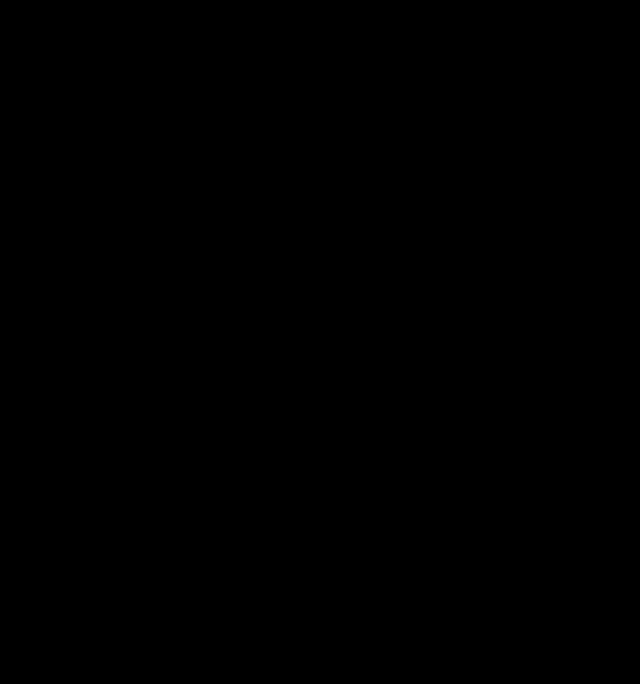
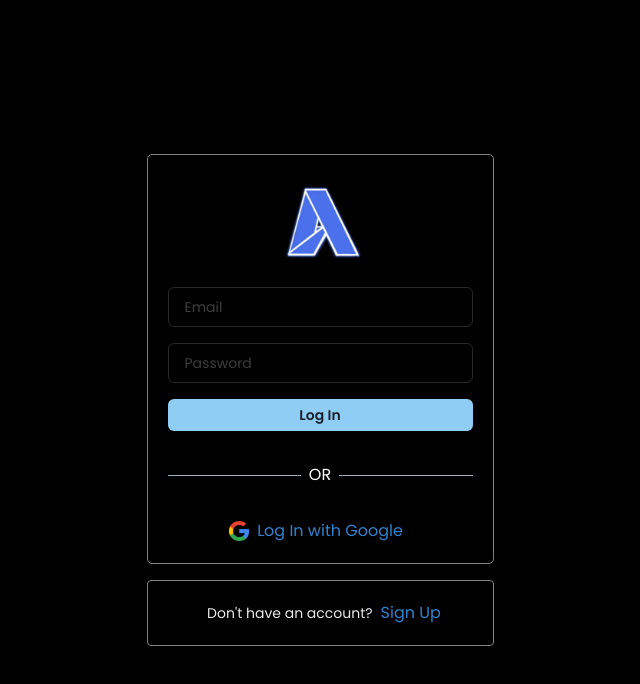
Before and after one commit to albertnanda19/AlSnap, a React (Vite) app: page /auth in a window 1280 px wide. Before the commit this address had no page. Shown: the top 684 px of the page, without its empty margins (320-960 px from the left). Built offline with nearby package versions, Linux system fonts and the light colour scheme.

Commit message:
create UI design for auth page and initiate layout page

```diff
--- a/src/App.jsx
+++ b/src/App.jsx
@@ -1,6 +1,7 @@
 import { Routes } from 'react-router-dom'
 import Home from './pages/Home'
 import { Route } from 'react-router-dom'
+import Auth from './pages/Auth'
 
 function App() {
 
@@ -8,6 +9,7 @@
     <>
       <Routes>
         <Route path="/" element={<Home />} />
+        <Route path="/auth" element={<Auth />} />
       </Routes>
     </>
   )
--- /dev/null
+++ b/src/components/AuthForm/AuthForm.jsx
@@ -0,0 +1,77 @@
+import { Box, Image, Input, VStack, Button, Flex, Text } from '@chakra-ui/react'
+import { useState } from 'react'
+import { useNavigate } from 'react-router-dom';
+
+const AuthForm = () => {
+
+    const [isLogin, setIsLogin] = useState(true);
+    const navigate = useNavigate();
+    const [inputs, setInputs] = useState({
+        email: "",
+        password: "",
+        confirmPassword: ""
+    })
+
+    const handleAuth = () => {
+        if (!inputs.email || !inputs.password || !inputs.confirmPassword) {
+            alert("Please fill all the fields!!");
+            return;
+        }
+
+        navigate("/");
+    }
+
+    return (
+        <>
+            <Box border={"1px solid gray"} borderRadius={5} padding={5}>
+                <VStack spacing={4}>
+                    <Image src='/logo.png' h={24} cursor={"pointer"} alt='Alsnap' />
+                    <Input placeholder='Email' fontSize={14} type='email'
+                        value={inputs.email}
+                        onChange={(e) => setInputs({ ...inputs, email: e.target.value })}
+                    />
+                    <Input placeholder='Password' fontSize={14} type='password'
+                        value={inputs.password}
+                        onChange={(e) => setInputs({ ...inputs, password: e.target.value })}
+                    />
+
+                    {!isLogin && (
+                        <Input placeholder='Confirm Password' fontSize={14} type='password'
+                            value={inputs.confirmPassword}
+                            onChange={(e) => setInputs({ ...inputs, confirmPassword: e.target.value })}
+                        />
+                    )}
+
+                    <Button w={"full"} colorScheme='blue' size={"sm"} fontSize={"14"} onClick={handleAuth}>
+                        {isLogin ? "Log In" : "Sign Up"}
+                    </Button>
+
+                    <Flex alignItems={"center"} justifyContent={"center"} my={4} gap={1} w={"full"}>
+                        <Box flex={2} h={"1px"} bg={"gray.400"} />
+                        <Text mx={1} color={"white"}>OR</Text>
+                        <Box flex={2} h={"1px"} bg={"gray.400"} />
+                    </Flex>
+
+                    <Flex alignItems={"center"} justifyContent={"center"} cursor={"pointer"}>
+                        <Image src="/google.png" w={5} alt='Google Logo' />
+                        <Text mx={2} color={"blue.500"}>Log In with Google</Text>
+                    </Flex>
+
+                </VStack>
+            </Box>
+
+            <Box border={"1px solid gray"} borderRadius={4} padding={5}>
+                <Flex alignItems={"center"} justifyContent={"center"}>
+                    <Box mx={2} fontSize={14}>
+                        {isLogin ? "Don't have an account?" : "Already have an account?"}
+                    </Box>
+                    <Box onClick={() => setIsLogin(!isLogin)} color={"blue.500"} cursor={"pointer"}>
+                        {isLogin ? "Sign Up" : "Log In"}
+                    </Box>
+                </Flex>
+            </Box>
+        </>
+    )
+}
+
+export default AuthForm
--- /dev/null
+++ b/src/pages/Auth.jsx
@@ -0,0 +1,18 @@
+import { Flex, Container, VStack } from '@chakra-ui/react'
+import AuthForm from '../components/AuthForm/AuthForm'
+
+const Auth = () => {
+    return (
+        <Flex minH={"100vh"} justifyContent={"center"} alignItems={"center"} px={4}>
+            <Container maxW={"container.md"} padding={0}>
+                <Flex justifyContent={"center"} alignItems={"center"} gap={10}>
+                    <VStack spacing={4} align={"stretch"}>
+                        <AuthForm />
+                    </VStack>
+                </Flex>
+            </Container>
+        </Flex>
+    )
+}
+
+export default Auth
```
Also changed, not shown: src/layout/PageLayout.jsx (added, +7 -0 lines).
